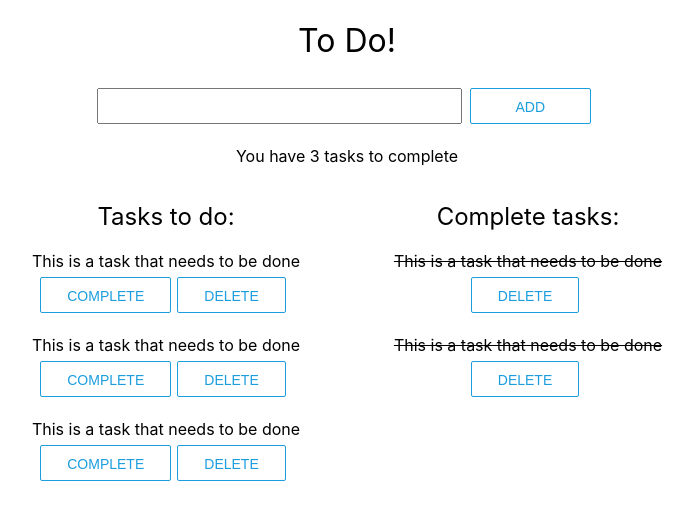
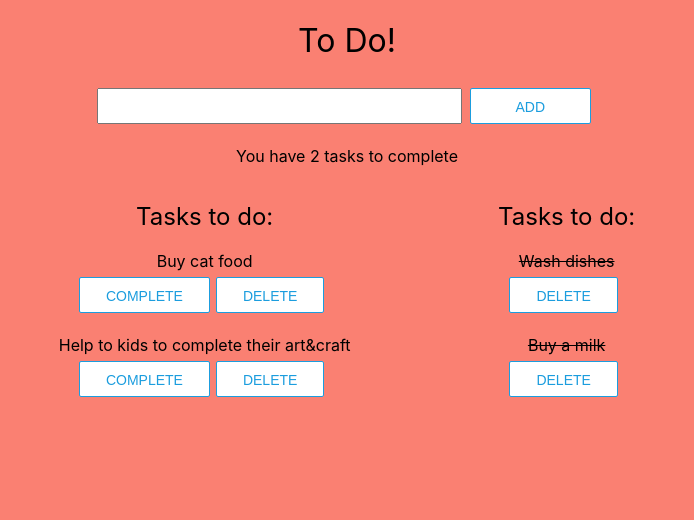
Before and after one commit to yogitakumar/todo-ui, a React (Create React App) app: page / in a window 1280 px wide. Shown: the top 520 px of the page, without its empty margins (293-987 px from the left). Built offline with nearby package versions, Linux system fonts and the light colour scheme.

Commit message:
To Do UI Delete button working

```diff
--- a/public/index.html
+++ b/public/index.html
@@ -2,7 +2,7 @@
 <html lang="en">
   <head>
     <meta charset="utf-8" />
-    <link rel="icon" href="%PUBLIC_URL%/favicon.ico" />
+    <link rel="icon" href="./images/todo.png" />
     <meta name="viewport" content="width=device-width, initial-scale=1" />
     <meta name="theme-color" content="#000000" />
     <meta
--- a/src/App.js
+++ b/src/App.js
@@ -1,32 +1,30 @@
-import AddTask from './components/AddTask/AddTask'
-import Task from './components/Task/Task'
+import { useState } from 'react';
+import Header from './components/Header/Header'
+import TaskList from './components/TaskList/TaskList'
 import './App.css';
 
 function App() {
+const [ tasks, setTasks ] = useState([
+  {id:"001", text:"Buy cat food", completed:false, date:"2019-09-18"},
+   {id:"002", text:"Wash dishes", completed:true, date:"2019-09-24"},
+   {id:"003", text:"Help to kids to complete their art&craft", completed:false, date:"2019-09-27"},
+   {id:"004", text:"Buy a milk", completed:true, date:"2019-09-20"}
+])
+  const deleteTask = id =>{
+    const updatedTasks = tasks.filter(task => task.id !== id)
+
+    setTasks(updatedTasks)
+  }
+
+const incomplteTasks = tasks.filter(tasks=> !tasks.completed)
+const completeTasks = tasks.filter(tasks => tasks.completed)
   return (
     <div className="App">
-     <header className="header">
-        <h1 className="heading">To Do!</h1>
-        <AddTask />
-        <p className="outstanding-tasks">You have 3 tasks to complete</p>
-    </header>
-    <main className="all-tasks">
-        <section className="incomplete-tasks">
-            <h2 className="heading">Tasks to do:</h2>
-            <ul className="task-list">
-                <Task complete={ false }/>
-                <Task complete={ false }/>
-                <Task complete={ false }/>
-            </ul>
-        </section>
-        <section className="complete-tasks">
-            <h2 className="heading">Complete tasks:</h2>
-            <ul className="task-list">
-                <Task complete={ true }/>
-                <Task complete={ true }/>
-            </ul>
-        </section>
-    </main>
+     <Header taskCount={incomplteTasks.length}/>
+      <main className="all-tasks">
+       <TaskList deleteTask={deleteTask} tasks={ incomplteTasks } status="incomplete"/>
+        <TaskList  deleteTask={deleteTask} tasks={completeTasks} status="complete"/>
+      </main>
     </div>
   );
 }
--- /dev/null
+++ b/src/components/Header/Header.js
@@ -0,0 +1,14 @@
+import './Header.css';
+import AddTask from '../AddTask/AddTask'
+
+function Header({taskCount}) {
+  return (
+    <header className="header">
+        <h1 className="heading">To Do!</h1>
+        <AddTask />
+        <p className="outstanding-tasks">You have {taskCount} tasks to complete</p>
+      </header>
+  );
+}
+
+export default Header;
--- a/src/components/Task/Task.js
+++ b/src/components/Task/Task.js
@@ -1,11 +1,17 @@
 import './Task.css';
 
-function Task(props) {
+function Task({complete,text, id, deleteTask}) {
+
+const handleClick = () => {
+    deleteTask(id)
+    console.log(id,text);
+}
+
   return (
-    <li className={`task ${props.complete ? 'task--complete' : ''}`}>
-        <p className="task__text">This is a task that needs to be done</p>
-        { props.complete === false && <button className="button">Complete</button> }
-        <button className="button">Delete</button>
+    <li className={`task ${complete ? 'task--complete' : ''}`}>
+        <p className="task__text">{text}</p>
+        { complete === false && <button className="button">Complete</button> }
+        <button onClick={ handleClick } className="button">Delete</button>
     </li>
   );
 }
--- /dev/null
+++ b/src/components/TaskList/TaskList.js
@@ -0,0 +1,21 @@
+import './TaskList.css';
+import Task from '../Task/Task';
+
+function TaskList({tasks, status, deleteTask}) {
+  return (
+    <section className={`${status}-tasks`}>
+          <h2 className="heading">Tasks to do:</h2>
+          <ul className="task-list">
+            { tasks.map(task=>
+                <Task
+                    id ={ task.id }
+                    text={ task.text }
+                    key={ task.id }
+                    complete={ task.completed }
+                    deleteTask={ deleteTask } />)}
+          </ul>
+        </section>
+  );
+}
+
+export default TaskList;
--- a/src/index.css
+++ b/src/index.css
@@ -5,7 +5,9 @@ body {
     sans-serif;
   -webkit-font-smoothing: antialiased;
   -moz-osx-font-smoothing: grayscale;
-}
+  background-color: salmon;
+
+  }
 
 code {
   font-family: source-code-pro, Menlo, Monaco, Consolas, 'Courier New',
```
Also changed, not shown: public/images/todo.png (added), src/components/Header/Header.css (added), src/components/TaskList/TaskList.css (added).
